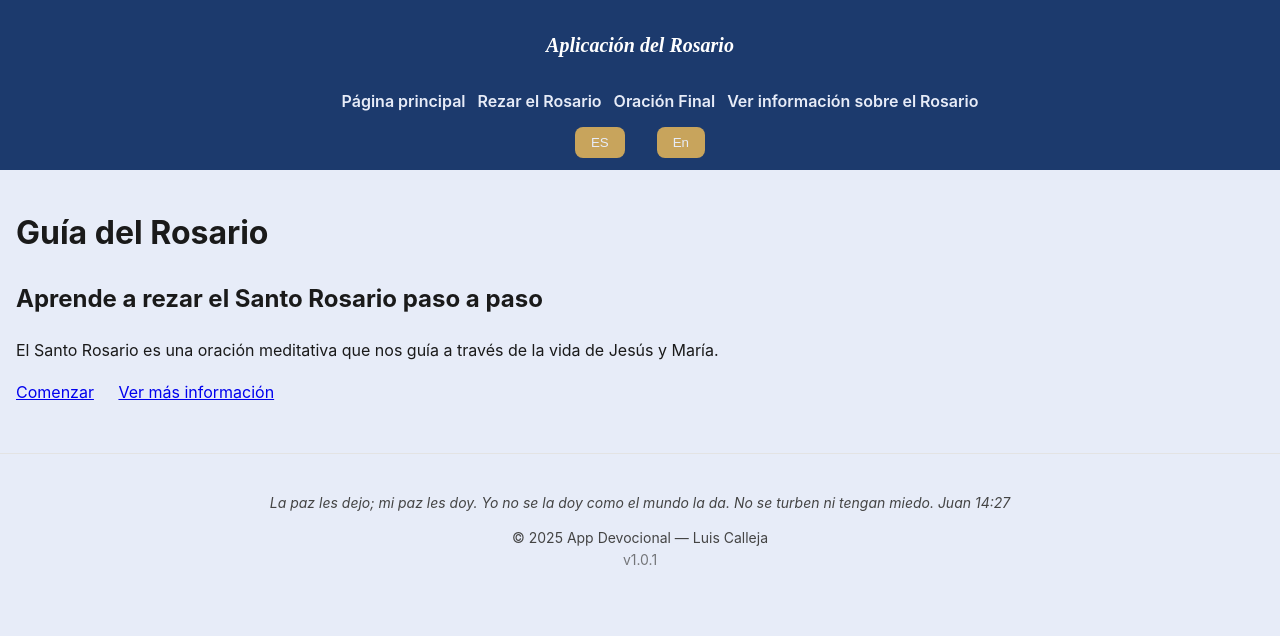
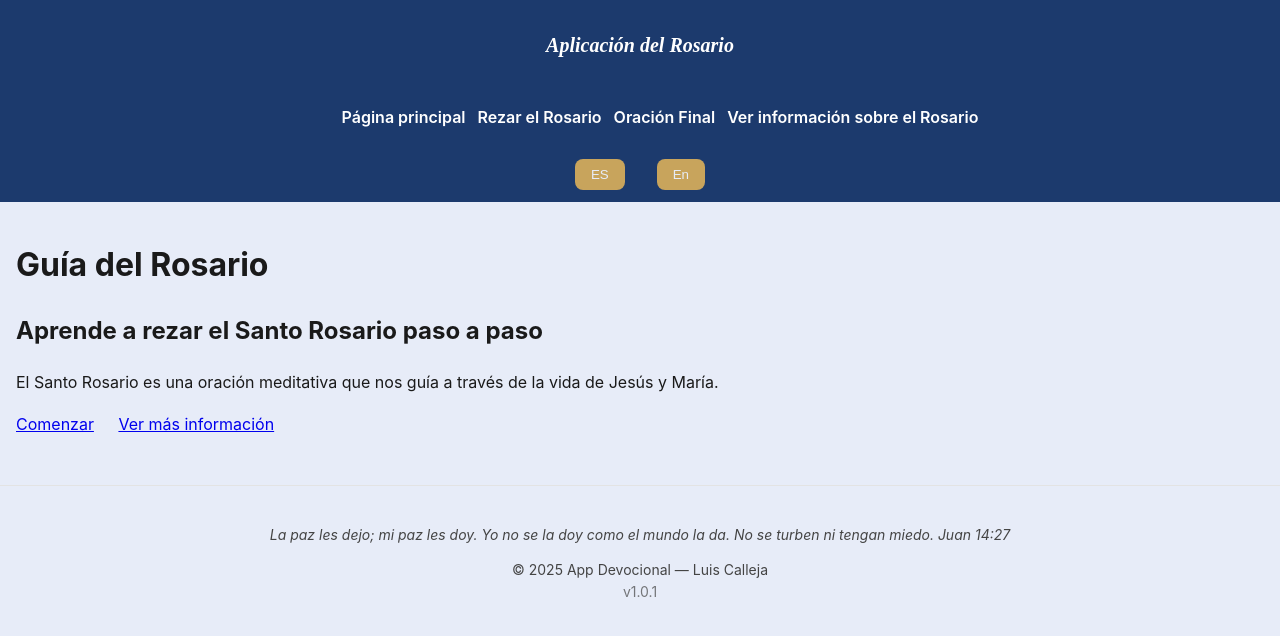
Before and after one commit to LuisDev912/Rosary-guide, a React (Vite) app: page / in a window 1280 px wide. Shown: the top 636 px of the page. Built offline with nearby package versions, Linux system fonts and the light colour scheme.

Commit message:
fix(style): improve nav bar text colour to be readable in dark mode

```diff
--- a/src/components/Semantic.jsx
+++ b/src/components/Semantic.jsx
@@ -37,7 +37,7 @@ export function Header() {
                         <li key={index}>
                             <NavLink to={links[index]}
                                 className={Styles.navLink}>
-                                {pageLabel}
+                                <p style={{color: 'white'}}>{pageLabel}</p>
                             </NavLink>
                         </li>
                     ))}
```
